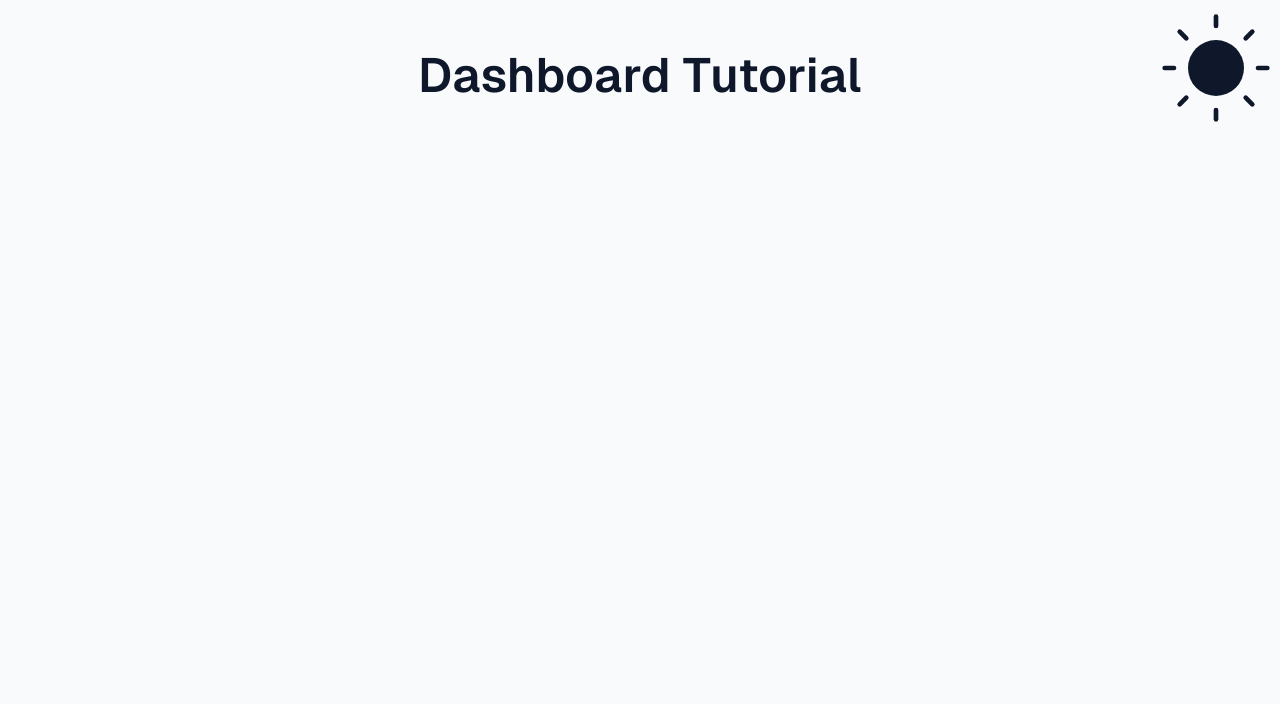
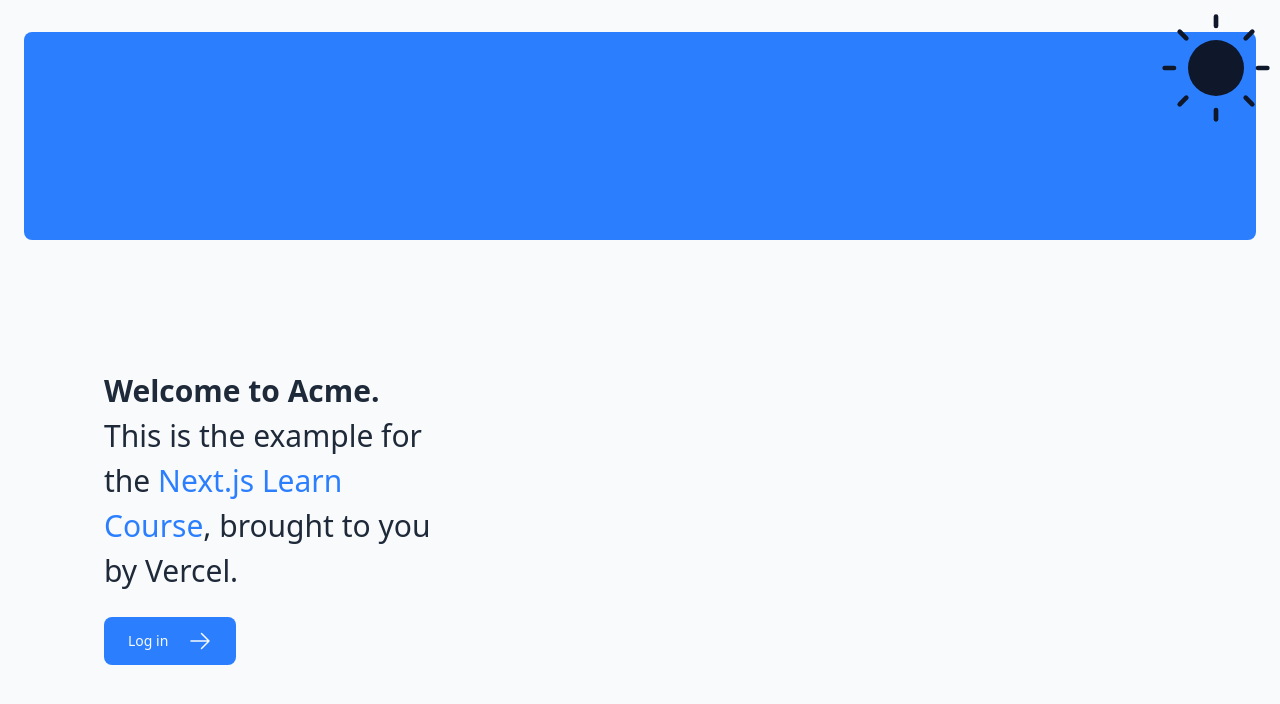
Before and after one commit to PaulHaze/nextjs-dashboard-tutorial, a Next.js app: page / in a window 1280 px wide. Shown: the top 704 px of the page. Built offline with nearby package versions, Linux system fonts and the light colour scheme.

Commit message:
add homepage content

```diff
--- a/src/app/page.tsx
+++ b/src/app/page.tsx
@@ -1,7 +1,33 @@
-export default function Home() {
+// import AcmeLogo from '@/app/ui/acme-logo';
+import { ArrowRightIcon } from '@heroicons/react/24/outline';
+import Link from 'next/link';
+
+export default function HomePage() {
   return (
-    <div className="flex flex-col items-center px-2 pt-10">
-      <h1 className="text-center font-semibold">Dashboard Tutorial</h1>
-    </div>
+    <main className="flex min-h-screen flex-col p-6 pt-8">
+      <div className="flex h-20 shrink-0 items-end rounded-lg bg-blue-500 p-4 md:h-52">
+        {/* <AcmeLogo /> */}
+      </div>
+      <div className="mt-4 flex grow flex-col gap-4 md:flex-row">
+        <div className="flex flex-col justify-center gap-6 rounded-lg bg-gray-50 px-6 py-10 md:w-2/5 md:px-20">
+          <p className={`text-xl text-gray-800 md:text-3xl md:leading-normal`}>
+            <strong>Welcome to Acme.</strong> This is the example for the{' '}
+            <a href="https://nextjs.org/learn/" className="text-blue-500">
+              Next.js Learn Course
+            </a>
+            , brought to you by Vercel.
+          </p>
+          <Link
+            href="/login"
+            className="flex items-center gap-5 self-start rounded-lg bg-blue-500 px-6 py-3 text-sm font-medium text-white transition-colors hover:bg-blue-400 md:text-base"
+          >
+            <span>Log in</span> <ArrowRightIcon className="w-5 md:w-6" />
+          </Link>
+        </div>
+        <div className="flex items-center justify-center p-6 md:w-3/5 md:px-28 md:py-12">
+          {/* Add Hero Images Here */}
+        </div>
+      </div>
+    </main>
   );
 }
```
